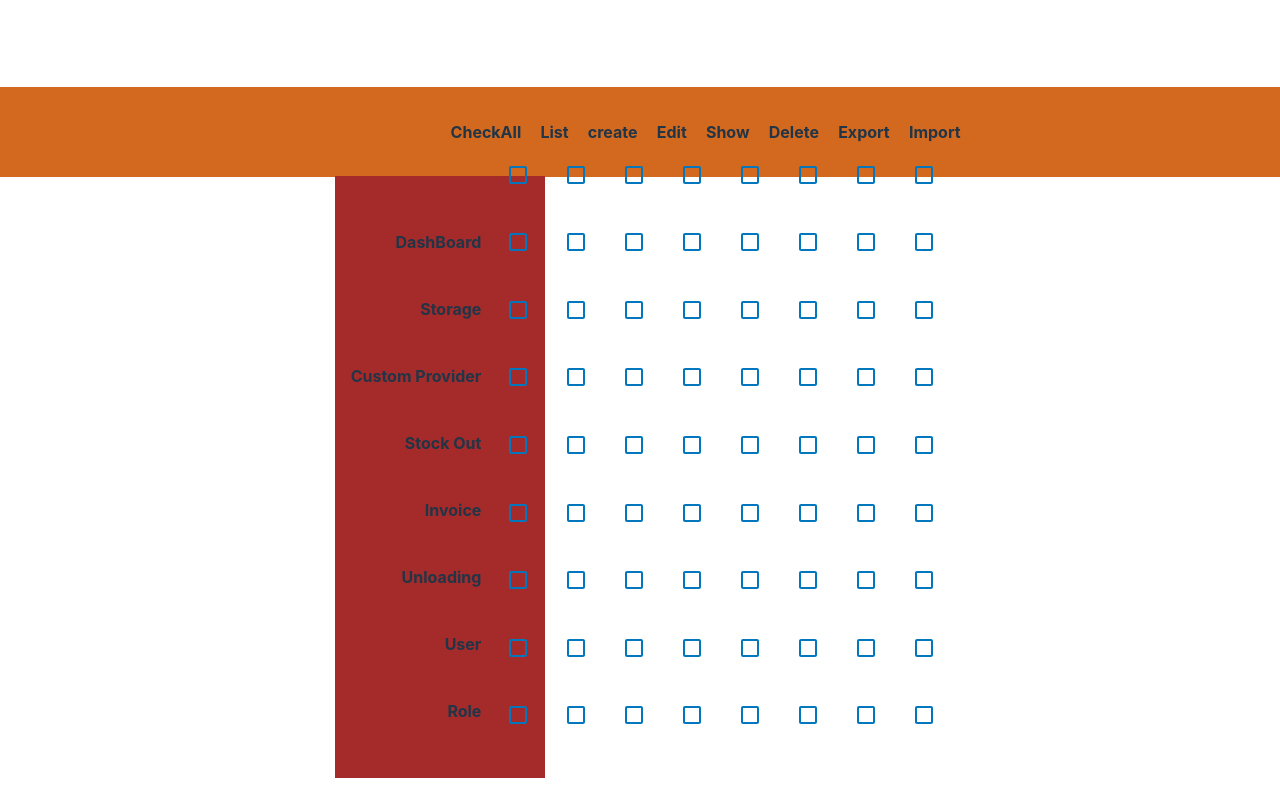
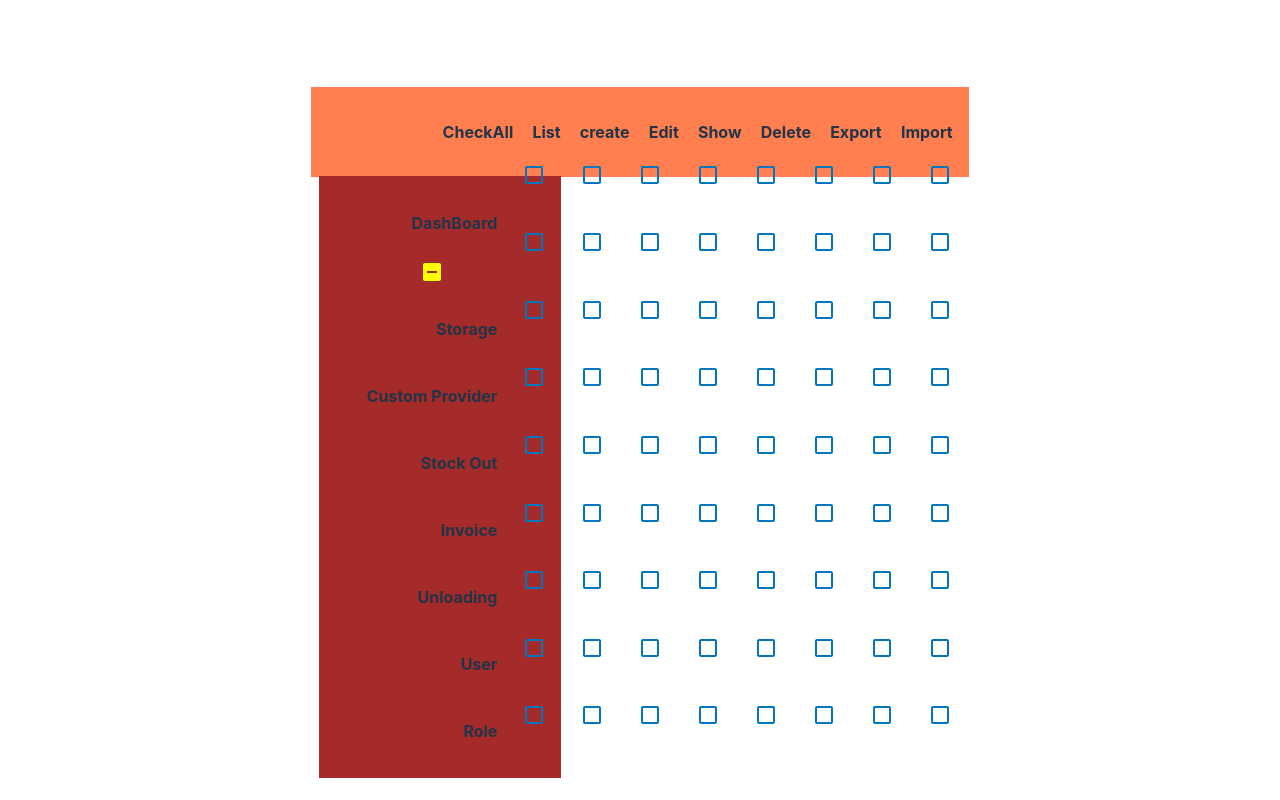
Before and after one commit to donishyar/2dArrayChallange, a React (Vite) app: page / in a window 1280 px wide. Both pictures are taken after a click on the element 518 px from the left and 174 px from the top of the page. Built offline with nearby package versions, Linux system fonts and the light colour scheme.

Commit message:
ui updated

```diff
--- a/src/App.css
+++ b/src/App.css
@@ -22,16 +22,18 @@
   flex-flow: column nowrap;
   justify-content: center;
   align-items: flex-end;
-  width: fit-content;
+  width: max-content;
   height: 106.5%;
   line-height: 25px;
   gap: 10px;
   padding: 1rem;
   padding-right: 4rem;
+  padding-left: 3rem;
   background-color: brown;
   margin-top: 4rem;
   margin-right: -3rem;
   font-weight: 700;
+
 
 }
 
@@ -55,14 +57,15 @@
 .rowsList {
   display: flex;
   flex-flow: row nowrap;
-  width: 100%;
+  width: fit-content;
   height: 90px;
   justify-content: center;
   align-items: center;
   font-weight: 700;
-  background-color: chocolate;
+  background-color: coral;
   gap: 1.2rem;
   padding-left: 7em;
+  padding-right: 1rem;
 }
 
 
--- a/src/App.jsx
+++ b/src/App.jsx
@@ -243,7 +243,9 @@ function App() {
     }
   };
 
-  useEffect(() => {}, [permissionList, checkAllNullChecker]);
+  useEffect(() => {
+    TrueChecker();
+  }, [permissionList, checkAllNullChecker]);
 
   return (
     <div className="main">
@@ -264,7 +266,17 @@ function App() {
             <div key={colHeader.id} className="columnName">
               <p>{colHeader.name}</p>
               {colHeader.isNull == columnNullChecker}
-              {/* {colHeader.isNull && <p className="null">Null</p>} */}
+              {colHeader.isNull && (
+                <IndeterminateCheckBoxIcon
+                  onClick={() => {
+                    if (checkAllNullChecker) {
+                      handleAllCheckbox();
+                      setCheckAllNullChecker(false);
+                    }
+                  }}
+                  className="null"
+                />
+              )}
             </div>
           ))}
         </div>
```
